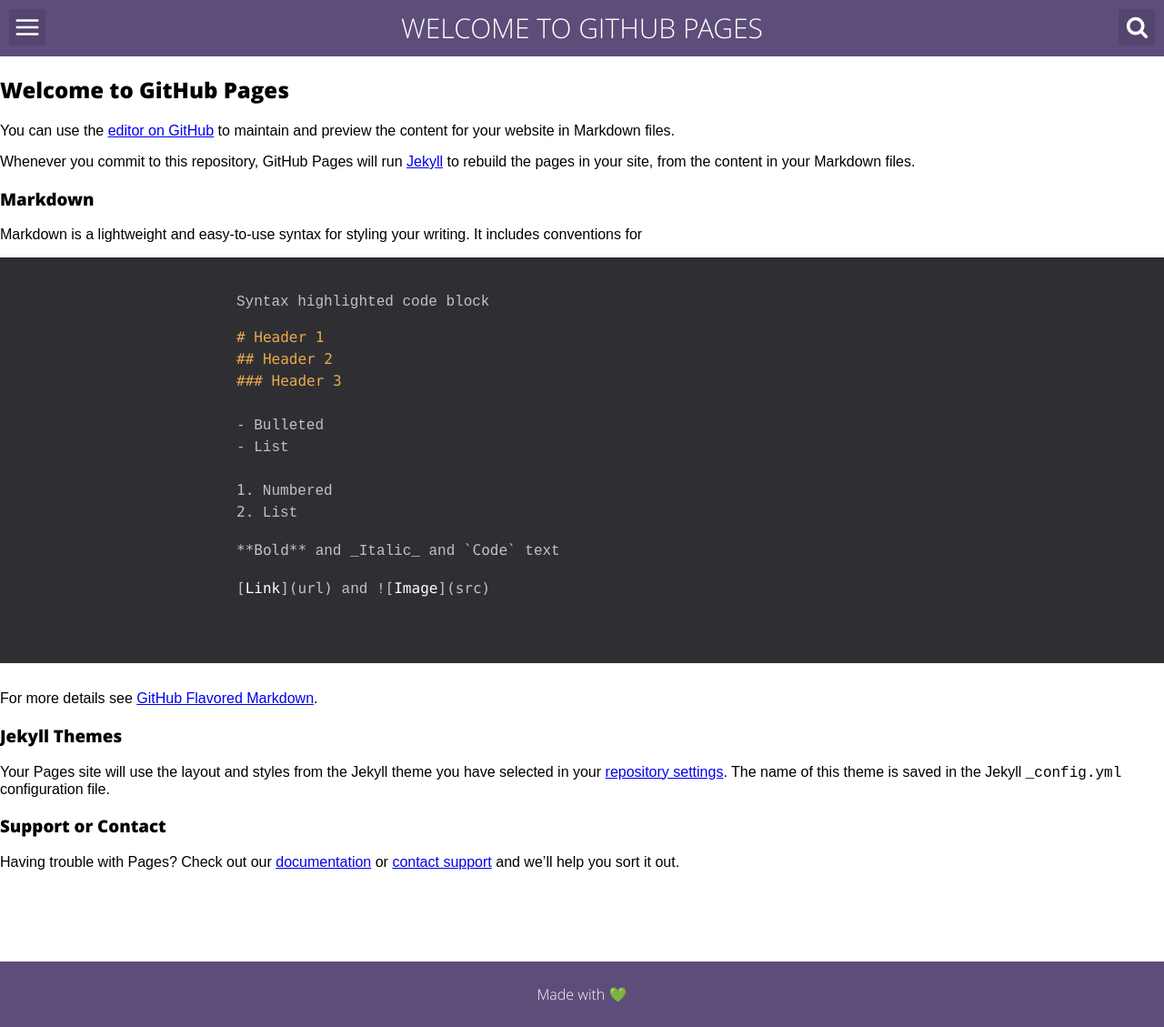
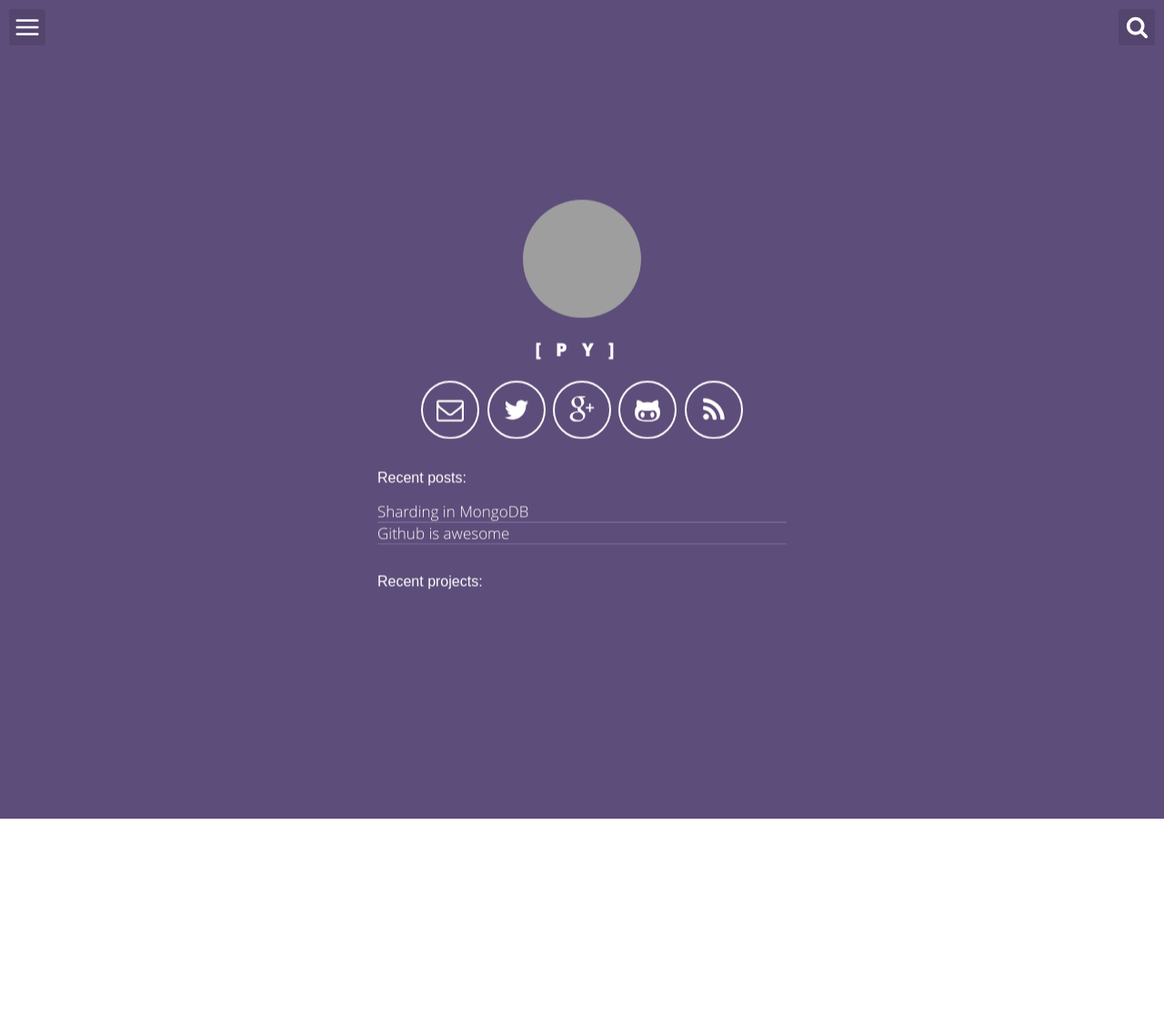
Before and after one commit to pppppY/pppppy.github.com, a Jekyll site: the page built from index.html, in a window 1280 px wide. Shown: the whole page at 91% size. Built offline with Jekyll 4.4.1, drawn with Linux system fonts in a browser that asks for light colours; our own code applies the rules of GitHub Pages for plain Markdown files; after the commit the page ends 900 px from its top, so only the background shows below that; grey boxes are pictures that could not be loaded.

Commit message:
remove index.md

````diff
--- a/_config.yml
+++ b/_config.yml
@@ -2,7 +2,7 @@
 title: PY's Blog
 description: "A blog about PY ..."
 baseurl: "" # for test: remove string '/space-jekyll-templa' to ''
-url: "https://pppppy.github.io/"
+url: "https://pppppy.github.io/blog"
 # for test: remove string 'http://victorvoid.github.io' to '' but in production: 'https://yourusername.githu.io'
 # User settings
 username: PY
--- a/index.md
+++ /dev/null
@@ -1,37 +0,0 @@
-## Welcome to GitHub Pages
-
-You can use the [editor on GitHub](https://github.com/pppppY/pppppy.github.com/edit/master/index.md) to maintain and preview the content for your website in Markdown files.
-
-Whenever you commit to this repository, GitHub Pages will run [Jekyll](https://jekyllrb.com/) to rebuild the pages in your site, from the content in your Markdown files.
-
-### Markdown
-
-Markdown is a lightweight and easy-to-use syntax for styling your writing. It includes conventions for
-
-```markdown
-Syntax highlighted code block
-
-# Header 1
-## Header 2
-### Header 3
-
-- Bulleted
-- List
-
-1. Numbered
-2. List
-
-**Bold** and _Italic_ and `Code` text
-
-[Link](url) and ![Image](src)
-```
-
-For more details see [GitHub Flavored Markdown](https://guides.github.com/features/mastering-markdown/).
-
-### Jekyll Themes
-
-Your Pages site will use the layout and styles from the Jekyll theme you have selected in your [repository settings](https://github.com/pppppY/pppppy.github.com/settings). The name of this theme is saved in the Jekyll `_config.yml` configuration file.
-
-### Support or Contact
-
-Having trouble with Pages? Check out our [documentation](https://help.github.com/categories/github-pages-basics/) or [contact support](https://github.com/contact) and we’ll help you sort it out.
````
